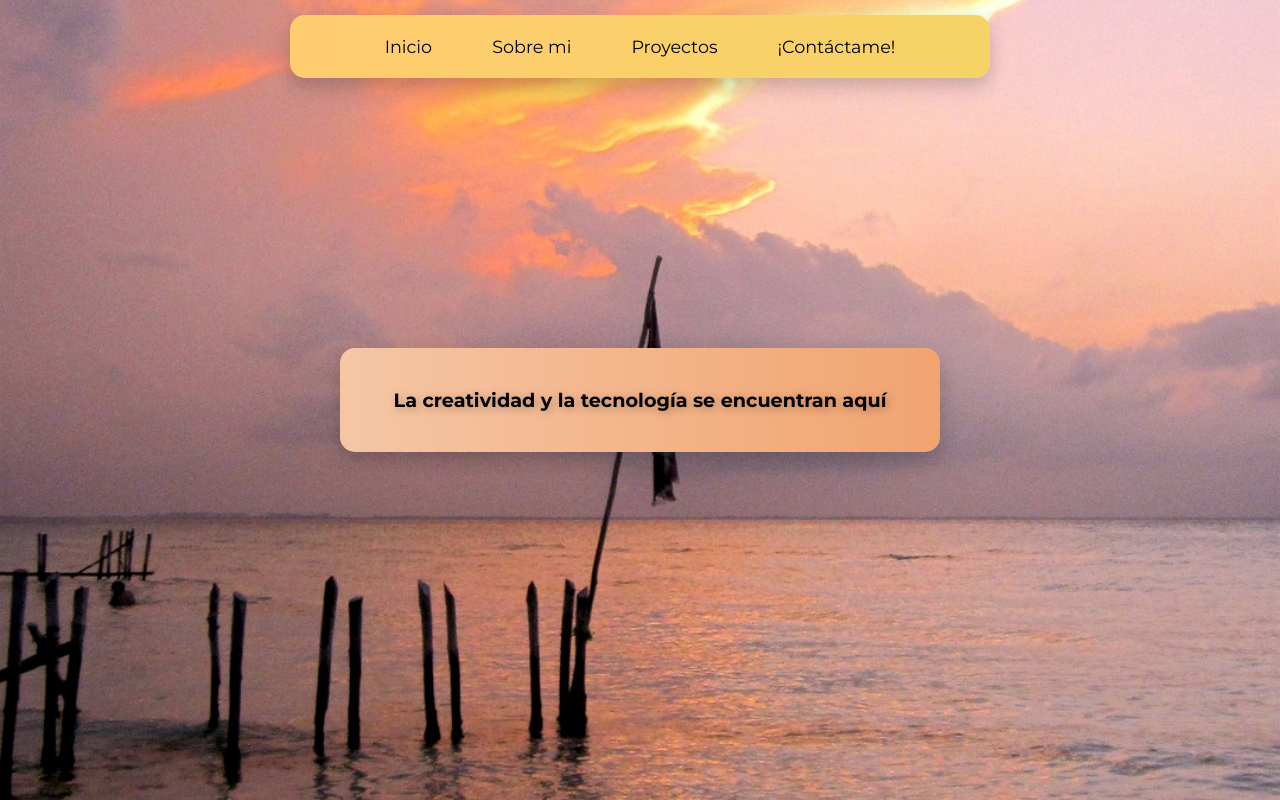
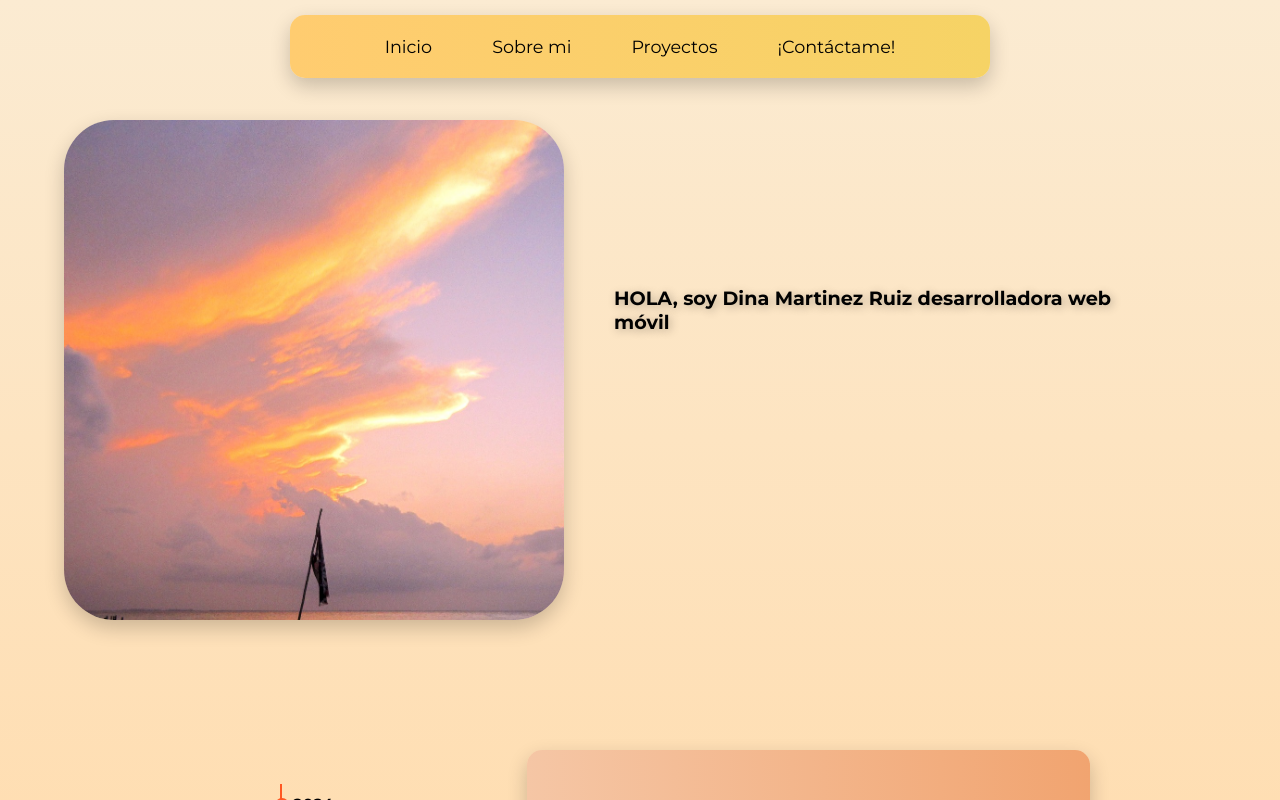
Before and after one commit to LavryDam/my-portfolio-web, a Next.js app: page / in a window 1280 px wide. Shown: the top 800 px of the page. Built offline with nearby package versions, Linux system fonts and the light colour scheme.

Commit message:
fix: css and image

```diff
--- a/app/globals.css
+++ b/app/globals.css
@@ -21,27 +21,29 @@ body {
     padding-top: 100px;
 }
 
+.content-container {
+    display: flex;
+    align-items: center;
+    justify-content: flex-start; /* Alinea el contenido hacia la izquierda */
+    width: 90%; /* Ajusta el ancho general */
+    max-width: 1200px; /* Limita el tamaño máximo */
+}
+
 .image-container {
-    display: flex;
-    justify-content: center;
-    align-items: center;
-    width: 100vw; /* Ocupa todo el ancho de la pantalla */
-    height: 100vh; /* Ocupa toda la altura de la ventana */
-    text-align: center;
-    position: relative;
-    background-image: url('/images/sun6.jpg'); /* Ruta al GIF */
-    background-size: cover; /* Asegura que el GIF cubra todo el contenedor */
-    background-position: center; /* Centra el GIF en el contenedor */
-    background-repeat: no-repeat; /* Evita que el GIF se repita */
+    margin-top: 120px;
+    width: 500px; /* Tamaño fijo de la imagen */
+    height: 500px; /* Igual al ancho para mantener proporción */
+    background-image: url('/images/sun6.jpg'); /* Ruta de la imagen */
+    background-size: cover; /* Asegura que la imagen se adapte al contenedor */
+    background-repeat: no-repeat; /* Evita repeticiones */
+    border-radius: 10%; /* Bordes redondeados para hacerlo circular */
+    box-shadow: 0 8px 20px rgba(0, 0, 0, 0.2); /* Sombra para resaltar */
 }
 
 .overlay-text {
-    background: linear-gradient(to right, #f5c6a5, #f1a470); /* Beige cálido y arena */
     color: #010101;
     font-size: 1.2rem;
     padding: 40px 50px;
-    border-radius: 15px;
-    box-shadow: 0 8px 20px rgba(0, 0, 0, 0.2);
     max-width: 600px;
     width: 80%;
     text-shadow: 2px 2px 10px rgba(0, 0, 0, 0.3);
--- a/app/page.tsx
+++ b/app/page.tsx
@@ -7,9 +7,10 @@ import Projects from "./proyectos/project";
 export default function HomePage() {
   return(
     <>
-      <div className="image-container">
-        <h1 className="overlay-text">La creatividad y la tecnología se encuentran aquí</h1>
-      </div>
+    <div className="content-container">
+      <div className="image-container"></div>
+        <h1 className="overlay-text">HOLA, soy Dina Martinez Ruiz desarrolladora web móvil</h1>
+    </div>
       <Link href="#about" className="arrow-link">
         <div className="arrow"/>
       </Link>
```
